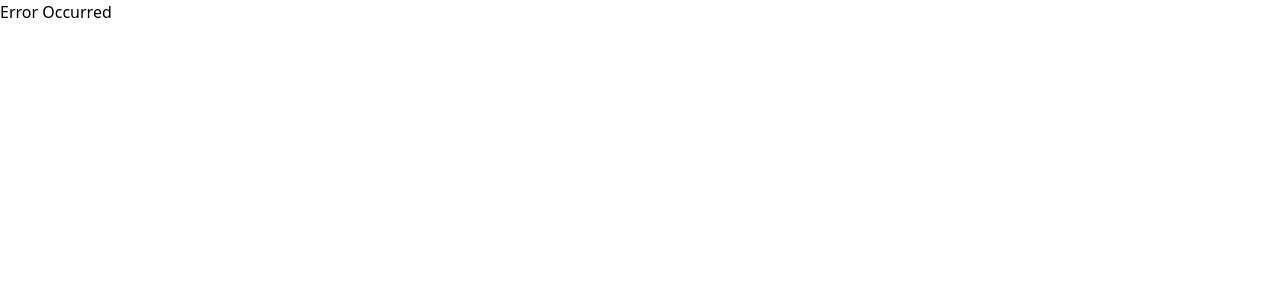
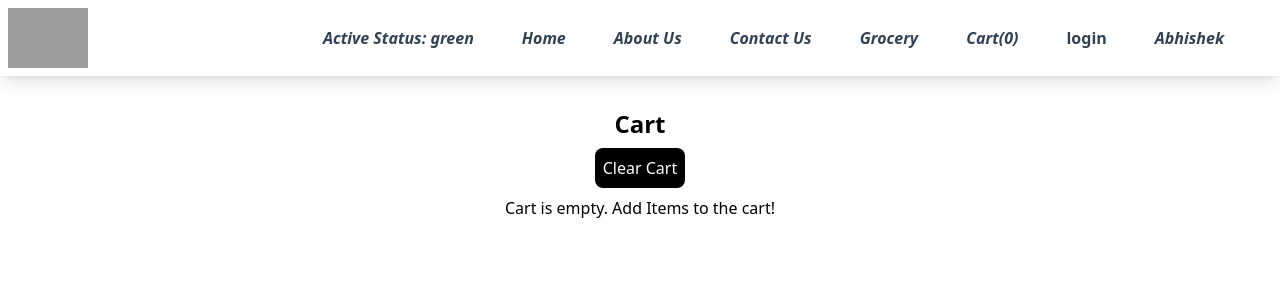
Before and after one commit to abhisheksikawar/react-zerotohero, a React (Vite) app: page /cart in a window 1280 px wide. Before the commit this address had no page. Shown: the top 300 px of the page. Built offline with nearby package versions, Linux system fonts and the light colour scheme; grey boxes are pictures that could not be loaded.

Commit message:
Episode 12

```diff
--- a/package.json
+++ b/package.json
@@ -29,8 +29,10 @@
     "tailwindcss": "^3.4.3"
   },
   "dependencies": {
+    "@reduxjs/toolkit": "^2.2.4",
     "react": "^18.2.0",
     "react-dom": "^18.2.0",
+    "react-redux": "^9.1.2",
     "react-router-dom": "^6.22.3"
   },
   "browserslist": [
--- /dev/null
+++ b/src/components/Cart.js
@@ -0,0 +1,34 @@
+import {useDispatch,useSelector} from "react-redux"
+import { addItem, clearCart } from "../utils/cartSlice";
+import ItemList from "./ItemList";
+const Cart=()=>{
+
+    const cartItems = useSelector((store) => store.cart.items);
+
+  console.log(cartItems);
+
+    const dispatch=useDispatch();
+    const handleClearCart = () => {
+        dispatch(clearCart());
+      };
+
+    return (
+        <div className="text-center m-4 p-4">
+      <h1 className="text-2xl font-bold">Cart</h1>
+      <div className="w-6/12 m-auto">
+        <button
+          className=" p-2 m-2 bg-black text-white rounded-lg"
+          onClick={handleClearCart}
+        >
+          Clear Cart
+        </button>
+        {cartItems?.length === 0 && (
+          <h1> Cart is empty. Add Items to the cart!</h1>
+        )}
+        <ItemList data={cartItems} />
+      </div>
+    </div>
+    )
+}
+
+export default Cart
--- a/src/components/Header.js
+++ b/src/components/Header.js
@@ -3,11 +3,14 @@
 import { Link } from "react-router-dom";
 import useUserStatus from "../utils/useUserStatus";
 import UserContext from "../utils/UserContext";
+import {useSelector} from "react-redux"
 const Header=()=>{
     const [loginButton,setLoginButton]=useState("login");
 
     const status=useUserStatus();
     const {loggedInUser}=useContext(UserContext)
+    const cartItems = useSelector((store) => store.cart.items);
+    console.log(cartItems);
 
     return <div className="flex justify-between items-center p-2 shadow-lg">
         <div className="w-20">
@@ -20,7 +23,7 @@
                 <li className="px-6" ><Link to="/about">About Us</Link></li>
                 <li className="px-6" ><Link to="/contact">Contact Us</Link></li>
                 <li className="px-6" ><Link to="/grocery">Grocery</Link></li>
-                <li className="px-6" >Cart</li>
+                <li className="px-6" ><Link to="/cart">Cart({cartItems.length})</Link></li>
                 <button className="px-6" onClick={()=>{
                      if(loginButton==="login"){
                          setLoginButton("logout");
--- a/src/components/ItemList.js
+++ b/src/components/ItemList.js
@@ -1,9 +1,13 @@
+import {useDispatch} from "react-redux"
+import { addItem } from "../utils/cartSlice";
 const ItemList=(props)=>{
     const {data}=props;
-    console.log(data.card.card.itemCards);
+    console.log(data);
+    const dispatch=useDispatch();
+
     return <div>
         {
-            data.card.card.itemCards.map((it)=>(
+            data.map((it)=>(
                 <div className="border-b flex justify-between p-4">
                     <div className="w-9/12" >
                         <h2 className="font-semibold">{it.card.info.name}</h2>
@@ -11,7 +15,17 @@
                         <p className="w-auto text-sm text-gray-600 pr-10">{it.card.info.description}</p>
                     </div>
                     <div className="w-3/12">
-                        <img className="w-full h-40 rounded-md" src={"https://media-assets.swiggy.com/swiggy/image/upload/fl_lossy,f_auto,q_auto,w_300,h_300,c_fit/"+it.card.info.imageId}></img>
+                    <div className="absolute">
+                        <button
+                        className="p-2 mx-16 rounded-lg bg-black text-white shadow-lg"
+                        onClick={() => dispatch(addItem(it))}
+                        >
+                        Add +
+                            </button>
+                    </div>
+                        <div>
+                            <img className="w-full h-40 rounded-md" src={"https://media-assets.swiggy.com/swiggy/image/upload/fl_lossy,f_auto,q_auto,w_300,h_300,c_fit/"+it.card.info.imageId}></img>
+                        </div>
                     </div>
 
                 </div>
--- a/src/components/RestaurantCategory.js
+++ b/src/components/RestaurantCategory.js
@@ -16,7 +16,7 @@
             </svg>
         </div>
         <div className="bg-white">
-            {(showItems) && <ItemList data={items}/>}
+            {(showItems) && <ItemList data={items.card.card.itemCards}/>}
         </div>
 
 
--- /dev/null
+++ b/src/utils/appStore.js
@@ -0,0 +1,10 @@
+import {configureStore} from "@reduxjs/toolkit"
+import cartReducer from "./cartSlice";
+
+const appStore=configureStore({
+    reducer:{
+        cart:cartReducer
+    }
+});
+
+export default appStore
--- /dev/null
+++ b/src/utils/cartSlice.js
@@ -0,0 +1,23 @@
+import {createSlice,current} from "@reduxjs/toolkit"
+
+const cartSlice=createSlice({
+    name:"cart",
+    initialState:{
+        items:[],
+    },
+    reducers:{
+        addItem:(state,action)=>{
+            state.items.push(action.payload);
+        },
+        removeItem:(state,action)=>{
+            state.items.pop();
+        },
+        clearCart:(state,action)=>{
+            state.items.length=0;
+        }
+    }
+})
+
+export const {addItem,removeItem,clearCart}=cartSlice.actions;
+
+export default cartSlice.reducer
```
Also changed, not shown: src/App.js (+8 -0 lines), 1 other file (tests, documents, lock files or other folders).
